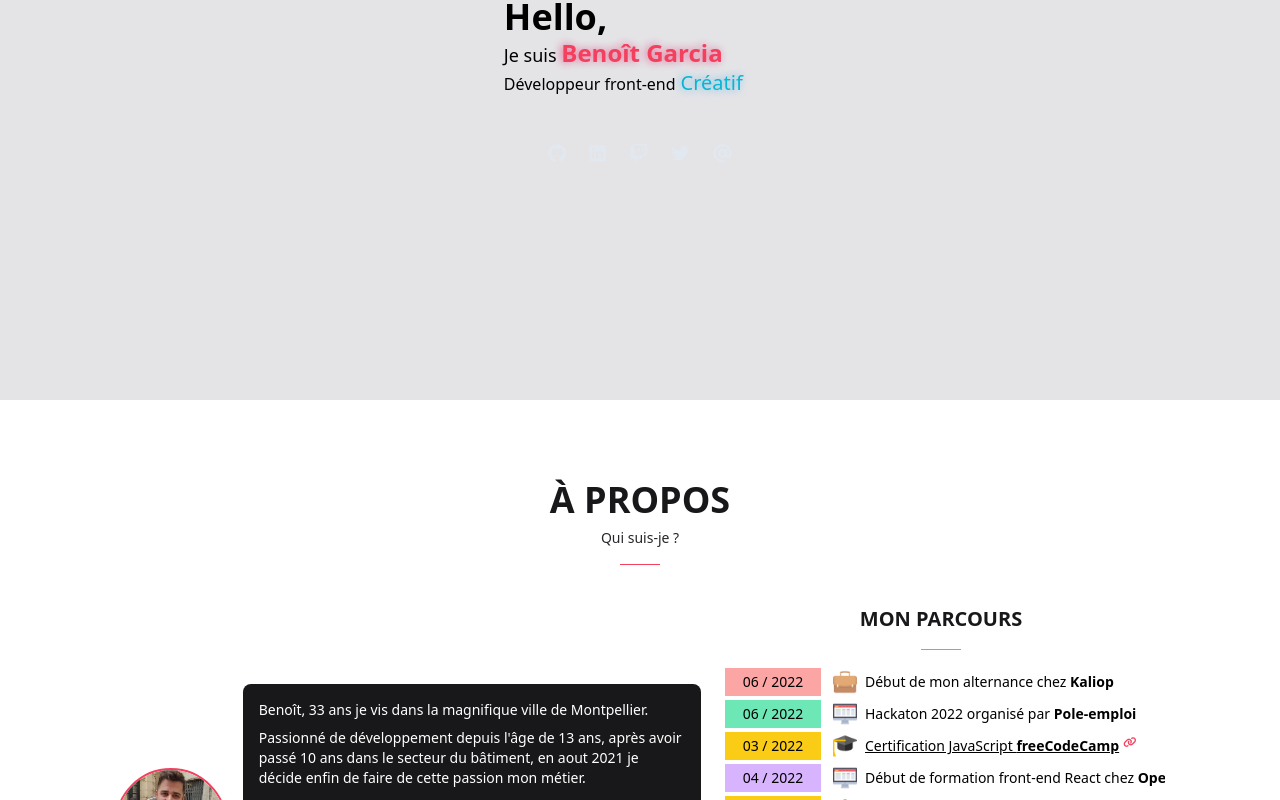
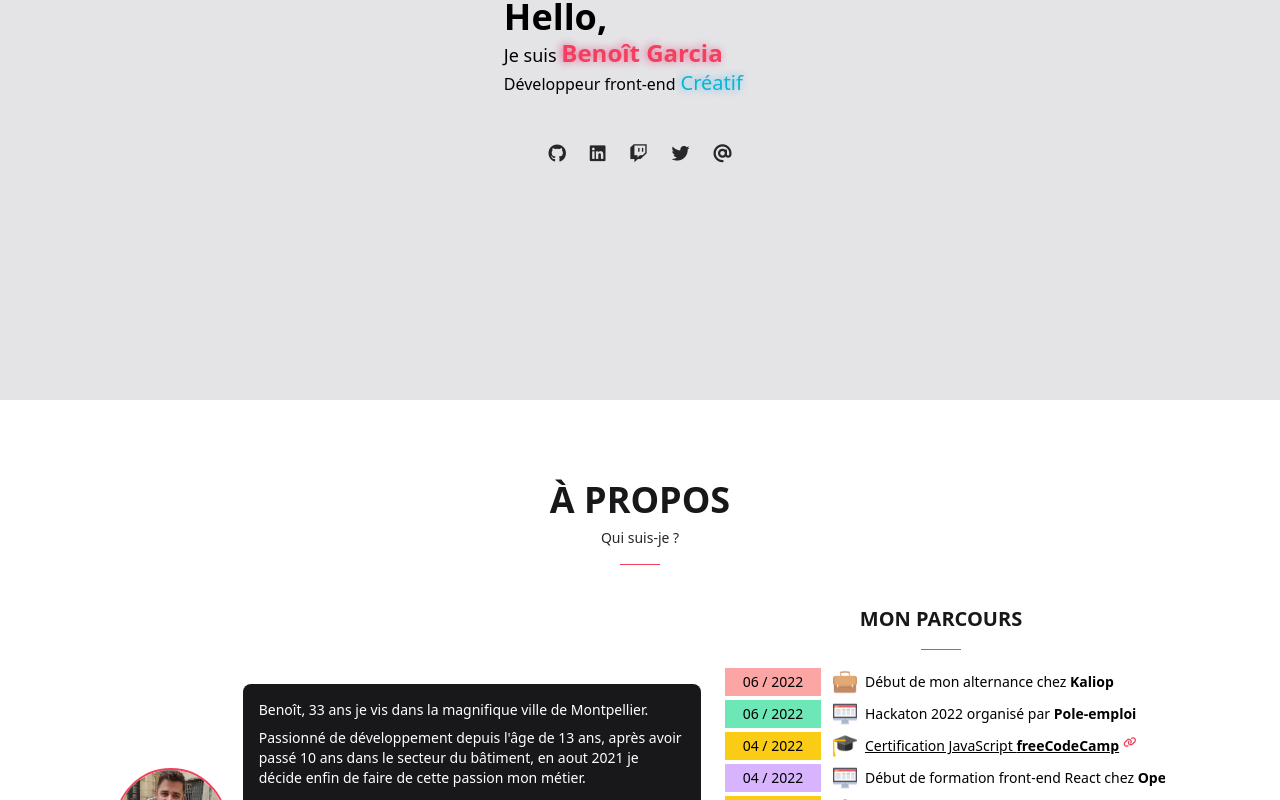
Before and after one commit to bengar-dev/portfolio-react-tailwind, a React (Create React App) app: page / in a window 1280 px wide. Shown: the part 400-1200 px from the top of the page. Built offline with nearby package versions, Linux system fonts and the light colour scheme.

Commit message:
fixes : resp

```diff
--- a/src/components/About.js
+++ b/src/components/About.js
@@ -38,7 +38,7 @@ export default function About() {
         </div>
         <div className='mt-2 p-2 w-full flex flex-col items-center overflow-hidden'>
           <h2 className='text-center font-bold text-xl text-zinc-900 uppercase'>Mon parcours</h2>
-          <div className='mt-4 ml-auto mr-auto h-px bg-slate-400 w-10'></div>
+          <div className='mt-4 ml-auto mr-auto h-px bg-rose-500 w-10'></div>
           <ul className='mt-4 w-full flex flex-col text-slate-200' data-aos="flip-up" data-aos-duration='2000'>
 
           <li className="flex items-center text-black text-sm hover:bg-zinc-100 w-max">
@@ -63,7 +63,7 @@ export default function About() {
 
           <li className="flex items-center text-black text-sm hover:bg-zinc-100 w-max">
               <div className="bg-yellow-400 w-24 text-center p-1">
-                03 / 2022
+                04 / 2022
               </div>
               <div className="flex items-center space-x-2 p-1">
                 <img src={graduate} alt='icon graduate' className="ml-2 w-6 h-6"/>
--- a/src/components/Home.js
+++ b/src/components/Home.js
@@ -55,11 +55,11 @@ export default function Home() {
               </div>
             </div>
             <div className='mt-6 flex justify-center space-x-2'>
-              <a href='https://github.com/benysserp' alt='Mon profil Github' onClick={(e) => e.preventDefault(handleClick('github'))} className='mt-2 p-2 text-lg text-slate-200 hover:text-stone-400'><i className='fab fa-github' /></a>
-              <a href='https://www.linkedin.com/in/benoit-gar/' alt='Mon profil Linkedin' onClick={(e) => e.preventDefault(handleClick('linkedin'))} className='mt-2 p-2 text-lg text-slate-200 hover:text-sky-400'><i className='fab fa-linkedin' /></a>
-              <a href='https://twitch.tv/pressycw' alt='Ma chaîne Twitch' onClick={(e) => e.preventDefault(handleClick('twitch'))} className='mt-2 p-2 text-lg text-slate-200 hover:text-purple-400'><i className='fab fa-twitch' /></a>
-              <a href='https://twitter.com/Bengarcia_pro' alt='Mon compte Twitter' onClick={(e) => e.preventDefault(handleClick('twitter'))} className='mt-2 p-2 text-lg text-slate-200 hover:text-cyan-400'><i className='fab fa-twitter' /></a>
-              <a href='mailto:benoitgar.pro@gmail.com' alt='Mon email pro' onClick={(e) => e.preventDefault(handleClick('mail'))} className='mt-2 p-2 text-lg text-slate-200 hover:text-rose-400'><i className='fas fa-at' /></a>
+              <a href='https://github.com/benysserp' alt='Mon profil Github' onClick={(e) => e.preventDefault(handleClick('github'))} className='mt-2 p-2 text-lg text-zinc-800 hover:text-stone-400'><i className='fab fa-github' /></a>
+              <a href='https://www.linkedin.com/in/benoit-gar/' alt='Mon profil Linkedin' onClick={(e) => e.preventDefault(handleClick('linkedin'))} className='mt-2 p-2 text-lg text-zinc-800 hover:text-sky-400'><i className='fab fa-linkedin' /></a>
+              <a href='https://twitch.tv/pressycw' alt='Ma chaîne Twitch' onClick={(e) => e.preventDefault(handleClick('twitch'))} className='mt-2 p-2 text-lg text-zinc-800 hover:text-purple-400'><i className='fab fa-twitch' /></a>
+              <a href='https://twitter.com/Bengarcia_pro' alt='Mon compte Twitter' onClick={(e) => e.preventDefault(handleClick('twitter'))} className='mt-2 p-2 text-lg text-zinc-800 hover:text-cyan-400'><i className='fab fa-twitter' /></a>
+              <a href='mailto:benoitgar.pro@gmail.com' alt='Mon email pro' onClick={(e) => e.preventDefault(handleClick('mail'))} className='mt-2 p-2 text-lg text-zinc-800 hover:text-rose-400'><i className='fas fa-at' /></a>
             </div>
         </div>
     </section>
--- a/src/components/Projects.js
+++ b/src/components/Projects.js
@@ -42,7 +42,7 @@ export default function Projects() {
       <h1 className='mt-20 text-center font-bold text-4xl text-zinc-900 uppercase'>Réalisations</h1>
       <p className='mt-2 text-center font-medium text-sm text-zinc-800'>Quelques projets réalisés</p>
       <div className='mt-4 ml-auto mr-auto h-px bg-rose-500 w-10'></div>
-      <div className='mt-4 flex flex-col w-full md:w-full lg:w-9/12 md:ml-auto md:mr-auto items-center space-y-4'>
+      <div className='mt-4 flex flex-col w-full md:w-full lg:w-9/12 md:ml-auto md:mr-auto items-center space-y-4 mb-6'>
 
           <article className='container transition-all duration-200 flex w-11/12 h-max bg-zinc-800 p-2 rounded-lg hover:shadow-lg' data-aos="flip-up" data-aos-duration='2000'>
             <div className='w-1/4 flex items-center justify-center hidden md:block'>
@@ -105,7 +105,6 @@ export default function Projects() {
           </article>
 
           <span className='text-xl font-bold text-zinc-800'>...</span>
-          <span className='bg-zinc-800 p-2 rounded-lg text-sm font-medium text-white'>Vous ?</span>
 
       </div>
     </section>
```
Also changed, not shown: src/dist/output.css.
